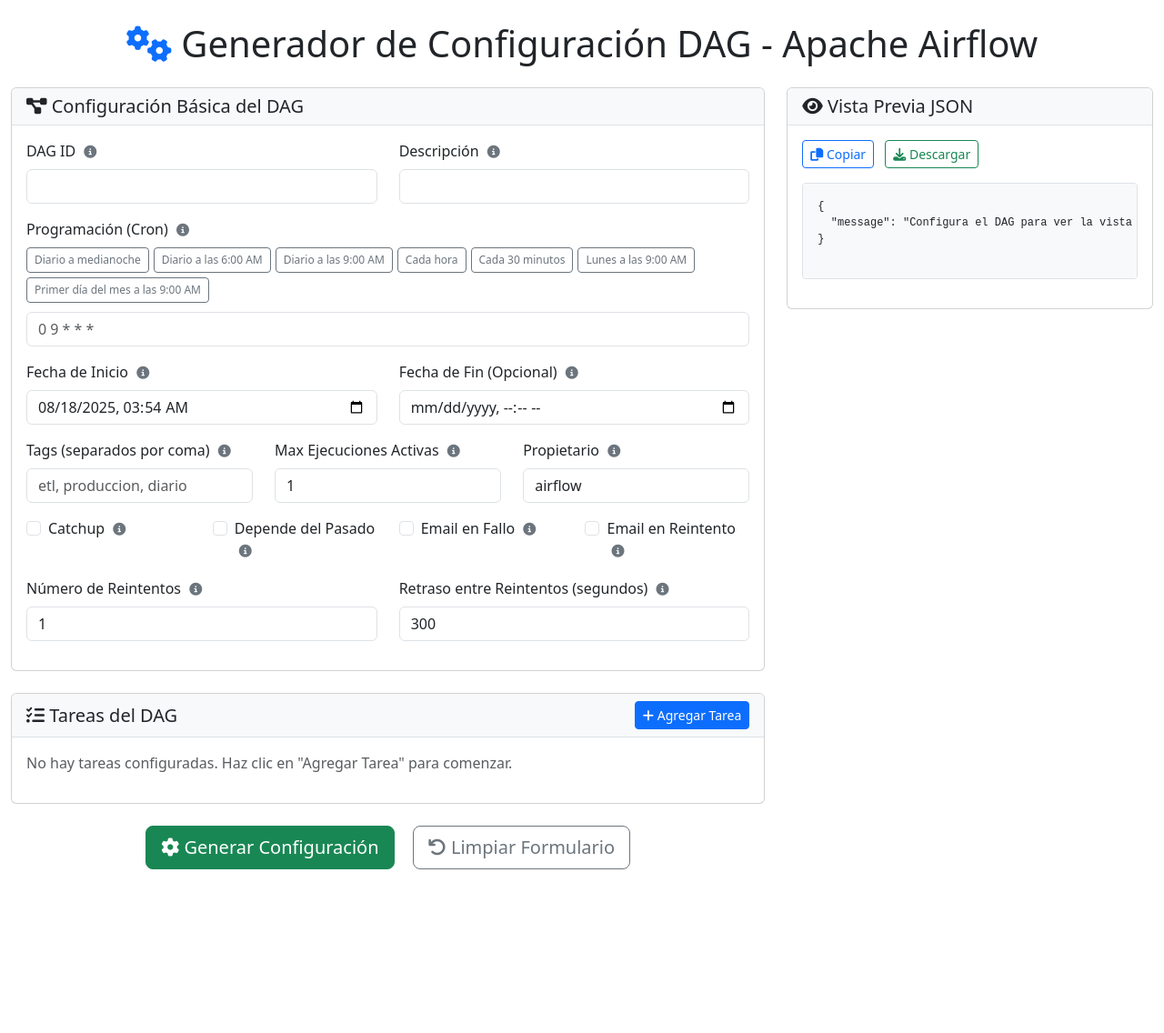
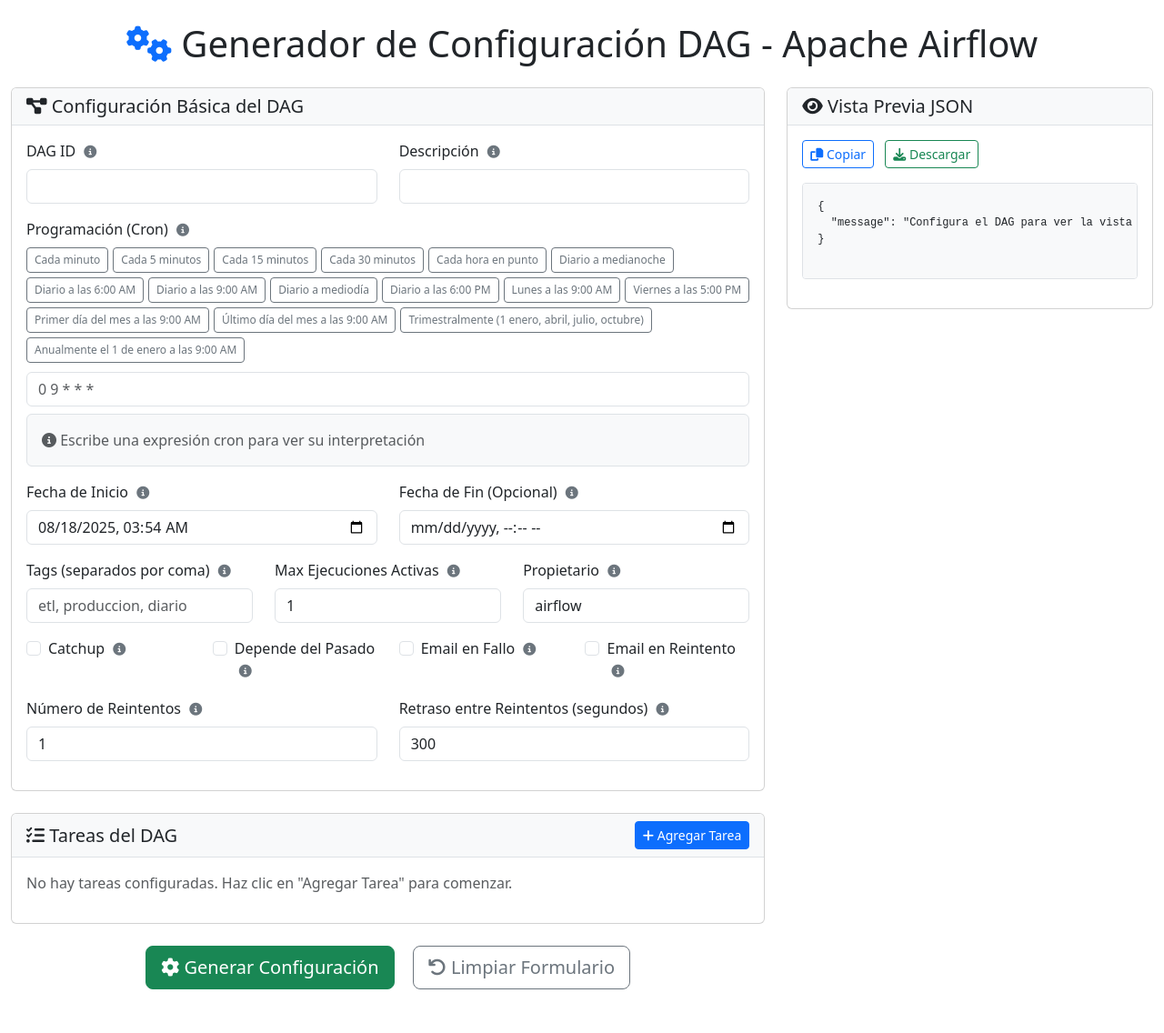
Before and after one commit to Betico1928/Airflow-JSON-Generator, a Flask app: page / in a window 1280 px wide. Shown: the whole page at 91% size. Before the commit the page ends 956 px from the top, so only its background shows below. Run offline with Flask 3, Linux system fonts and the light colour scheme; data that the repository does not hold is empty; some libraries are stand-ins or nearby versions.

Commit message:
Add cron expression interpreter and improve validation
Introduces a cron expression interpreter UI with contextual descriptions and styling in the frontend (JS/CSS). Refactors backend cron validation to provide detailed error messages and support for more cron formats. Updates quick cron options and ensures real-time interpretation and validation feedback for users.

```diff
--- a/app.py
+++ b/app.py
@@ -13,33 +13,87 @@ class CronHelper:
         """Valida una expresión cron básica"""
         parts = cron_expression.split()
         if len(parts) != 5:
-            return False
+            return False, "Debe tener exactamente 5 partes separadas por espacios"
 
-        # Validación básica de formato
-        patterns = [
-            r'^(\*|[0-5]?[0-9]|[0-5]?[0-9]-[0-5]?[0-9]|[0-5]?[0-9]/\d+)$',  # minute
-            r'^(\*|[01]?[0-9]|2[0-3]|[01]?[0-9]-2[0-3]|[01]?[0-9]/\d+)$',     # hour
-            r'^(\*|[12]?[0-9]|3[01]|[12]?[0-9]-3[01]|[12]?[0-9]/\d+)$',       # day
-            r'^(\*|[1-9]|1[0-2]|[1-9]-1[0-2]|[1-9]/\d+)$',                   # month
-            r'^(\*|[0-6]|[0-6]-[0-6]|[0-6]/\d+)$'                            # day of week
+        # Definir rangos válidos para cada campo
+        field_ranges = [
+            (0, 59, "minuto"),    # minute
+            (0, 23, "hora"),      # hour
+            (1, 31, "día"),       # day
+            (1, 12, "mes"),       # month
+            (0, 6, "día_semana")  # day of week
         ]
 
-        for i, part in enumerate(parts):
-            if not re.match(patterns[i], part):
+        for i, (part, (min_val, max_val, field_name)) in enumerate(zip(parts, field_ranges)):
+            if not CronHelper._validate_cron_field(part, min_val, max_val):
+                return False, f"Valor inválido en campo {field_name}: {part}"
+
+        return True, "Expresión cron válida"
+
+    @staticmethod
+    def _validate_cron_field(field, min_val, max_val):
+        """Valida un campo individual de cron"""
+        if field == '*':
+            return True
+
+        # Manejar listas (valores separados por coma)
+        if ',' in field:
+            values = field.split(',')
+            return all(CronHelper._validate_cron_field(v.strip(), min_val, max_val) for v in values)
+
+        # Manejar rangos (valores separados por guión)
+        if '-' in field:
+            try:
+                start, end = field.split('-')
+                start_val, end_val = int(start), int(end)
+                return (min_val <= start_val <= max_val and
+                       min_val <= end_val <= max_val and
+                       start_val <= end_val)
+            except ValueError:
                 return False
-        return True
+
+        # Manejar pasos (valores con /)
+        if '/' in field:
+            try:
+                range_part, step_part = field.split('/')
+                step = int(step_part)
+                if step <= 0:
+                    return False
+
+                if range_part == '*':
+                    return True
+                else:
+                    return CronHelper._validate_cron_field(range_part, min_val, max_val)
+            except ValueError:
+                return False
+
+        # Validar valor único
+        try:
+            value = int(field)
+            return min_val <= value <= max_val
+        except ValueError:
+            return False
 
     @staticmethod
     def quick_cron_options():
         """Opciones rápidas de cron comunes"""
         return {
+            'every_minute': ('* * * * *', 'Cada minuto'),
+            'every_5min': ('*/5 * * * *', 'Cada 5 minutos'),
+            'every_15min': ('*/15 * * * *', 'Cada 15 minutos'),
+            'every_30min': ('*/30 * * * *', 'Cada 30 minutos'),
+            'hourly': ('0 * * * *', 'Cada hora en punto'),
             'daily_midnight': ('0 0 * * *', 'Diario a medianoche'),
             'daily_6am': ('0 6 * * *', 'Diario a las 6:00 AM'),
             'daily_9am': ('0 9 * * *', 'Diario a las 9:00 AM'),
-            'hourly': ('0 * * * *', 'Cada hora'),
-            'every_30min': ('*/30 * * * *', 'Cada 30 minutos'),
-            'weekly_monday': ('0 9 * * 1', 'Lunes a las 9:00 AM'),
-            'monthly_1st': ('0 9 1 * *', 'Primer día del mes a las 9:00 AM'),
+            'daily_noon': ('0 12 * * *', 'Diario a mediodía'),
+            'daily_6pm': ('0 18 * * *', 'Diario a las 6:00 PM'),
+            'weekly_monday_9am': ('0 9 * * 1', 'Lunes a las 9:00 AM'),
+            'weekly_friday_5pm': ('0 17 * * 5', 'Viernes a las 5:00 PM'),
+            'monthly_1st_9am': ('0 9 1 * *', 'Primer día del mes a las 9:00 AM'),
+            'monthly_last_day': ('0 9 L * *', 'Último día del mes a las 9:00 AM'),
+            'quarterly': ('0 9 1 */3 *', 'Trimestralmente (1 enero, abril, julio, octubre)'),
+            'yearly_jan_1st': ('0 9 1 1 *', 'Anualmente el 1 de enero a las 9:00 AM'),
         }
 
 class DAGConfigGenerator:
@@ -128,11 +182,11 @@ def validate_cron():
     data = request.get_json()
     cron_expression = data.get('cron', '')
 
-    is_valid = CronHelper.validate_cron(cron_expression)
+    is_valid, message = CronHelper.validate_cron(cron_expression)
 
     return jsonify({
         'valid': is_valid,
-        'message': 'Expresión cron válida' if is_valid else 'Expresión cron inválida'
+        'message': message
     })
 
 @app.route('/generate_config', methods=['POST'])
--- a/static/js/app.js
+++ b/static/js/app.js
@@ -9,6 +9,257 @@ class DAGGenerator {
         this.initializeTooltips();
         this.loadTaskTemplates();
         this.setDefaultDateTime();
+        this.initializeCronInterpreter();
+    }
+
+    initializeCronInterpreter() {
+        // Crear el contenedor para la interpretación del cron
+        const cronContainer = document.getElementById('schedule_interval').parentNode;
+
+        // Crear el elemento de interpretación
+        const interpretationDiv = document.createElement('div');
+        interpretationDiv.id = 'cronInterpretation';
+        interpretationDiv.className = 'cron-interpretation mt-2 p-3 bg-light border rounded';
+        interpretationDiv.innerHTML = '<i class="fas fa-info-circle text-muted"></i> <span class="text-muted">Escribe una expresión cron para ver su interpretación</span>';
+
+        cronContainer.insertBefore(interpretationDiv, document.getElementById('cronValidation'));
+    }
+
+    interpretCron(cronExpression) {
+        const interpretationDiv = document.getElementById('cronInterpretation');
+
+        if (!cronExpression.trim()) {
+            interpretationDiv.innerHTML = '<i class="fas fa-info-circle text-muted"></i> <span class="text-muted">Escribe una expresión cron para ver su interpretación</span>';
+            interpretationDiv.className = 'cron-interpretation mt-2 p-3 bg-light border rounded';
+            return;
+        }
+
+        const parts = cronExpression.trim().split(/\s+/);
+
+        if (parts.length !== 5) {
+            interpretationDiv.innerHTML = '<i class="fas fa-exclamation-triangle text-warning"></i> <span class="text-warning">Formato incorrecto. Debe tener 5 partes: minuto hora día mes día_semana</span>';
+            interpretationDiv.className = 'cron-interpretation mt-2 p-3 bg-warning bg-opacity-10 border border-warning rounded';
+            return;
+        }
+
+        const [minute, hour, day, month, dayOfWeek] = parts;
+
+        try {
+            const interpretation = this.generateCronInterpretation(minute, hour, day, month, dayOfWeek);
+            interpretationDiv.innerHTML = `<i class="fas fa-clock text-primary"></i> <span class="text-dark"><strong>Se ejecutará:</strong> ${interpretation}</span>`;
+            interpretationDiv.className = 'cron-interpretation mt-2 p-3 bg-primary bg-opacity-10 border border-primary rounded';
+        } catch (error) {
+            interpretationDiv.innerHTML = `<i class="fas fa-exclamation-triangle text-danger"></i> <span class="text-danger">Error interpretando expresión: ${error.message}</span>`;
+            interpretationDiv.className = 'cron-interpretation mt-2 p-3 bg-danger bg-opacity-10 border border-danger rounded';
+        }
+    }
+
+    generateCronInterpretation(minute, hour, day, month, dayOfWeek) {
+        let interpretation = "";
+
+        // Interpretar frecuencia base
+        const frequency = this.determineCronFrequency(minute, hour, day, month, dayOfWeek);
+
+        // Generar descripción según la frecuencia
+        switch (frequency.type) {
+            case 'minute':
+                interpretation = this.interpretMinuteSchedule(minute, hour, day, month, dayOfWeek);
+                break;
+            case 'hourly':
+                interpretation = this.interpretHourlySchedule(minute, hour, day, month, dayOfWeek);
+                break;
+            case 'daily':
+                interpretation = this.interpretDailySchedule(minute, hour, day, month, dayOfWeek);
+                break;
+            case 'weekly':
+                interpretation = this.interpretWeeklySchedule(minute, hour, day, month, dayOfWeek);
+                break;
+            case 'monthly':
+                interpretation = this.interpretMonthlySchedule(minute, hour, day, month, dayOfWeek);
+                break;
+            case 'yearly':
+                interpretation = this.interpretYearlySchedule(minute, hour, day, month, dayOfWeek);
+                break;
+            default:
+                interpretation = this.interpretComplexSchedule(minute, hour, day, month, dayOfWeek);
+        }
+
+        return interpretation;
+    }
+
+    determineCronFrequency(minute, hour, day, month, dayOfWeek) {
+        // Determinar el tipo de frecuencia basado en los valores
+        if (minute !== '*' && hour === '*' && day === '*' && month === '*' && dayOfWeek === '*') {
+            return { type: 'hourly' };
+        } else if (hour !== '*' && day === '*' && month === '*' && dayOfWeek === '*') {
+            return { type: 'daily' };
+        } else if (dayOfWeek !== '*' && day === '*') {
+            return { type: 'weekly' };
+        } else if (day !== '*' && dayOfWeek === '*' && month === '*') {
+            return { type: 'monthly' };
+        } else if (month !== '*') {
+            return { type: 'yearly' };
+        } else if (minute.includes('/') && hour === '*') {
+            return { type: 'minute' };
+        } else {
+            return { type: 'complex' };
+        }
+    }
+
+    interpretMinuteSchedule(minute, hour, day, month, dayOfWeek) {
+        if (minute.includes('/')) {
+            const interval = minute.split('/')[1];
+            return `cada ${interval} minutos`;
+        }
+        return `en el minuto ${minute} de cada hora`;
+    }
+
+    interpretHourlySchedule(minute, hour, day, month, dayOfWeek) {
+        const minuteText = minute === '0' ? 'en punto' : `y ${minute} minutos`;
+
+        if (hour.includes('/')) {
+            const interval = hour.split('/')[1];
+            return `cada ${interval} horas a las ${minuteText}`;
+        } else if (hour.includes(',')) {
+            const hours = hour.split(',').map(h => this.formatHour(h));
+            return `a las ${hours.join(', ')} ${minuteText}`;
+        } else if (hour.includes('-')) {
+            const [start, end] = hour.split('-');
+            return `cada hora desde las ${this.formatHour(start)} hasta las ${this.formatHour(end)} ${minuteText}`;
+        } else {
+            return `todos los días a las ${this.formatHour(hour)}:${minute.padStart(2, '0')}`;
+        }
+    }
+
+    interpretDailySchedule(minute, hour, day, month, dayOfWeek) {
+        const timeText = `a las ${this.formatHour(hour)}:${minute.padStart(2, '0')}`;
+        return `todos los días ${timeText}`;
+    }
+
+    interpretWeeklySchedule(minute, hour, day, month, dayOfWeek) {
+        const timeText = `a las ${this.formatHour(hour)}:${minute.padStart(2, '0')}`;
+        const daysText = this.interpretDayOfWeek(dayOfWeek);
+        return `${daysText} ${timeText}`;
+    }
+
+    interpretMonthlySchedule(minute, hour, day, month, dayOfWeek) {
+        const timeText = `a las ${this.formatHour(hour)}:${minute.padStart(2, '0')}`;
+
+        if (day.includes('/')) {
+            const interval = day.split('/')[1];
+            return `cada ${interval} días ${timeText}`;
+        } else if (day.includes(',')) {
+            const days = day.split(',').join(', ');
+            return `los días ${days} de cada mes ${timeText}`;
+        } else if (day.includes('-')) {
+            const [start, end] = day.split('-');
+            return `del día ${start} al ${end} de cada mes ${timeText}`;
+        } else {
+            return `el día ${day} de cada mes ${timeText}`;
+        }
+    }
+
+    interpretYearlySchedule(minute, hour, day, month, dayOfWeek) {
+        const timeText = `a las ${this.formatHour(hour)}:${minute.padStart(2, '0')}`;
+        const monthText = this.interpretMonth(month);
+        const dayText = day === '*' ? '' : ` el día ${day}`;
+
+        return `${monthText}${dayText} ${timeText}`;
+    }
+
+    interpretComplexSchedule(minute, hour, day, month, dayOfWeek) {
+        let parts = [];
+
+        // Minutos
+        if (minute !== '*') {
+            if (minute.includes('/')) {
+                parts.push(`cada ${minute.split('/')[1]} minutos`);
+            } else if (minute.includes(',')) {
+                parts.push(`en los minutos ${minute}`);
+            } else {
+                parts.push(`en el minuto ${minute}`);
+            }
+        }
+
+        // Horas
+        if (hour !== '*') {
+            if (hour.includes('/')) {
+                parts.push(`cada ${hour.split('/')[1]} horas`);
+            } else if (hour.includes(',')) {
+                const hours = hour.split(',').map(h => this.formatHour(h));
+                parts.push(`a las ${hours.join(', ')}`);
+            } else {
+                parts.push(`a las ${this.formatHour(hour)}`);
+            }
+        }
+
+        // Días del mes
+        if (day !== '*') {
+            if (day.includes('/')) {
+                parts.push(`cada ${day.split('/')[1]} días`);
+            } else if (day.includes(',')) {
+                parts.push(`los días ${day} del mes`);
+            } else {
+                parts.push(`el día ${day} del mes`);
+            }
+        }
+
+        // Meses
+        if (month !== '*') {
+            parts.push(this.interpretMonth(month));
+        }
+
+        // Días de la semana
+        if (dayOfWeek !== '*') {
+            parts.push(this.interpretDayOfWeek(dayOfWeek));
+        }
+
+        return parts.join(', ');
+    }
+
+    formatHour(hour) {
+        const h = parseInt(hour);
+        if (h === 0) return '12:00 AM (medianoche)';
+        if (h === 12) return '12:00 PM (mediodía)';
+        if (h < 12) return `${h}:00 AM`;
+        return `${h - 12}:00 PM`;
+    }
+
+    interpretDayOfWeek(dayOfWeek) {
+        const days = ['domingo', 'lunes', 'martes', 'miércoles', 'jueves', 'viernes', 'sábado'];
+
+        if (dayOfWeek.includes(',')) {
+            const selectedDays = dayOfWeek.split(',').map(d => days[parseInt(d)]);
+            return `los ${selectedDays.join(', ')}`;
+        } else if (dayOfWeek.includes('-')) {
+            const [start, end] = dayOfWeek.split('-').map(d => parseInt(d));
+            return `desde el ${days[start]} hasta el ${days[end]}`;
+        } else if (dayOfWeek.includes('/')) {
+            const interval = dayOfWeek.split('/')[1];
+            return `cada ${interval} días de la semana`;
+        } else {
+            return `los ${days[parseInt(dayOfWeek)]}`;
+        }
+    }
+
+    interpretMonth(month) {
+        const months = [
+            'enero', 'febrero', 'marzo', 'abril', 'mayo', 'junio',
+            'julio', 'agosto', 'septiembre', 'octubre', 'noviembre', 'diciembre'
+        ];
+
+        if (month.includes(',')) {
+            const selectedMonths = month.split(',').map(m => months[parseInt(m) - 1]);
+            return `en ${selectedMonths.join(', ')}`;
+        } else if (month.includes('-')) {
+            const [start, end] = month.split('-').map(m => parseInt(m));
+            return `desde ${months[start - 1]} hasta ${months[end - 1]}`;
+        } else if (month.includes('/')) {
+            const interval = month.split('/')[1];
+            return `cada ${interval} meses`;
+        } else {
+            return `en ${months[parseInt(month) - 1]}`;
+        }
     }
 
     initializeEventListeners() {
@@ -23,7 +274,10 @@ class DAGGenerator {
         document.getElementById('downloadJsonBtn').addEventListener('click', () => this.downloadJson());
 
         // Validación de cron en tiempo real
-        document.getElementById('schedule_interval').addEventListener('input', (e) => this.validateCron(e.target.value));
+        document.getElementById('schedule_interval').addEventListener('input', (e) => {
+            this.validateCron(e.target.value);
+            this.interpretCron(e.target.value);
+        });
 
         // Botones de cron rápido
         document.querySelectorAll('.cron-button').forEach(btn => {
@@ -31,6 +285,7 @@ class DAGGenerator {
                 const cronExpression = e.target.dataset.cron;
                 document.getElementById('schedule_interval').value = cronExpression;
                 this.validateCron(cronExpression);
+                this.interpretCron(cronExpression);
             });
         });
 
```
Also changed, not shown: static/css/style.css (+70 -1 lines).
